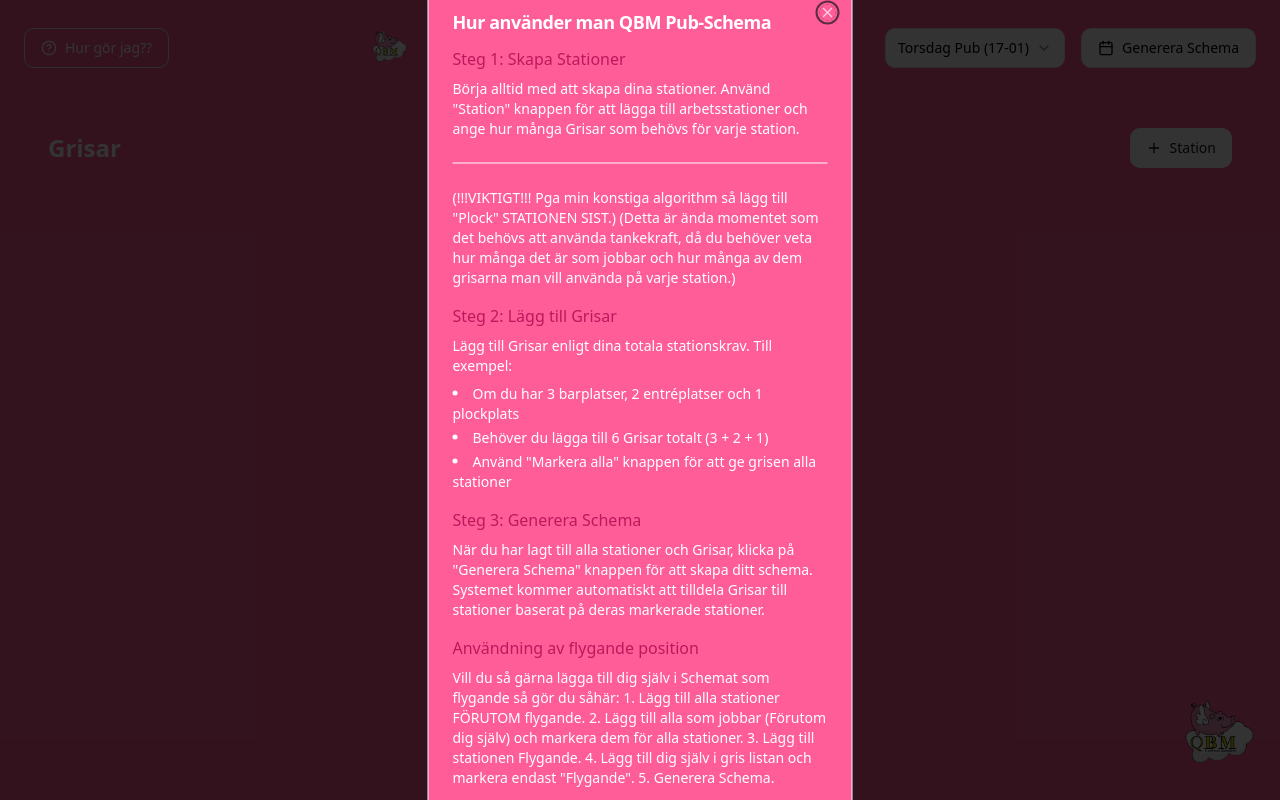
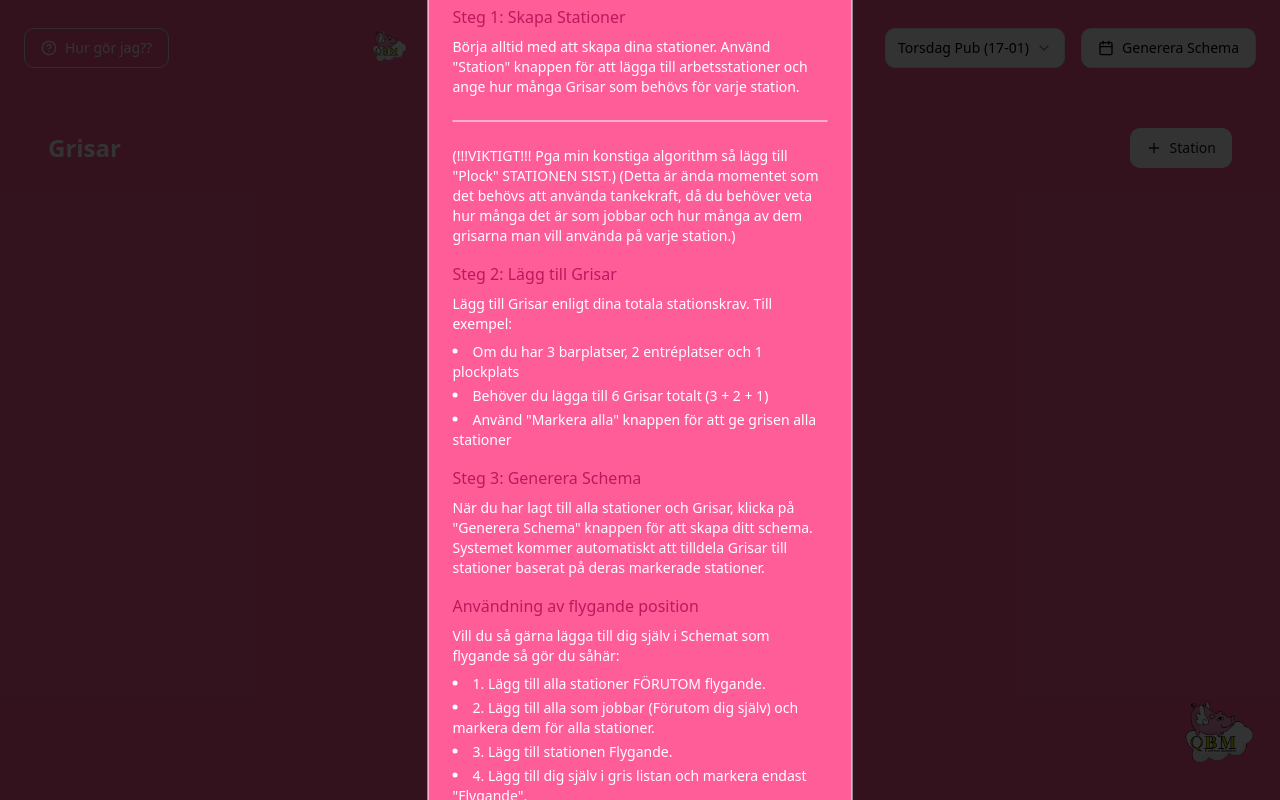
Before and after one commit to Jskebede/qbm-schema, a React (Vite) app: page / in a window 1280 px wide. Both pictures are taken after a click on the button "Hur gör jag??". Built offline with nearby package versions, Linux system fonts and the light colour scheme.

Commit message:
created new list

```diff
--- a/src/components/HowToUseDialog.tsx
+++ b/src/components/HowToUseDialog.tsx
@@ -59,11 +59,14 @@ export const HowToUseDialog = () => {
             <h3 className="font-medium text-pink-700 mb-2">Användning av flygande position</h3>
             <p className="text-sm text-muted-foreground">
                 Vill du så gärna lägga till dig själv i Schemat som flygande så gör du såhär:
-                1. Lägg till alla stationer FÖRUTOM flygande.
-                2. Lägg till alla som jobbar (Förutom dig själv) och markera dem för alla stationer.
-                3. Lägg till stationen Flygande.
-                4. Lägg till dig själv i gris listan och markera endast "Flygande".
-                5. Generera Schema.
+                <ul className="list-disc list-inside text-sm text-muted-foreground mt-2 space-y-1">
+
+                <li>1. Lägg till alla stationer FÖRUTOM flygande.</li>
+                <li>2. Lägg till alla som jobbar (Förutom dig själv) och markera dem för alla stationer.</li>
+                <li>3. Lägg till stationen Flygande.</li>
+                <li>4. Lägg till dig själv i gris listan och markera endast "Flygande".</li>
+                <li>5. Generera Schema.</li>
+            </ul>
             </p>
           </div>
         </div>
```
